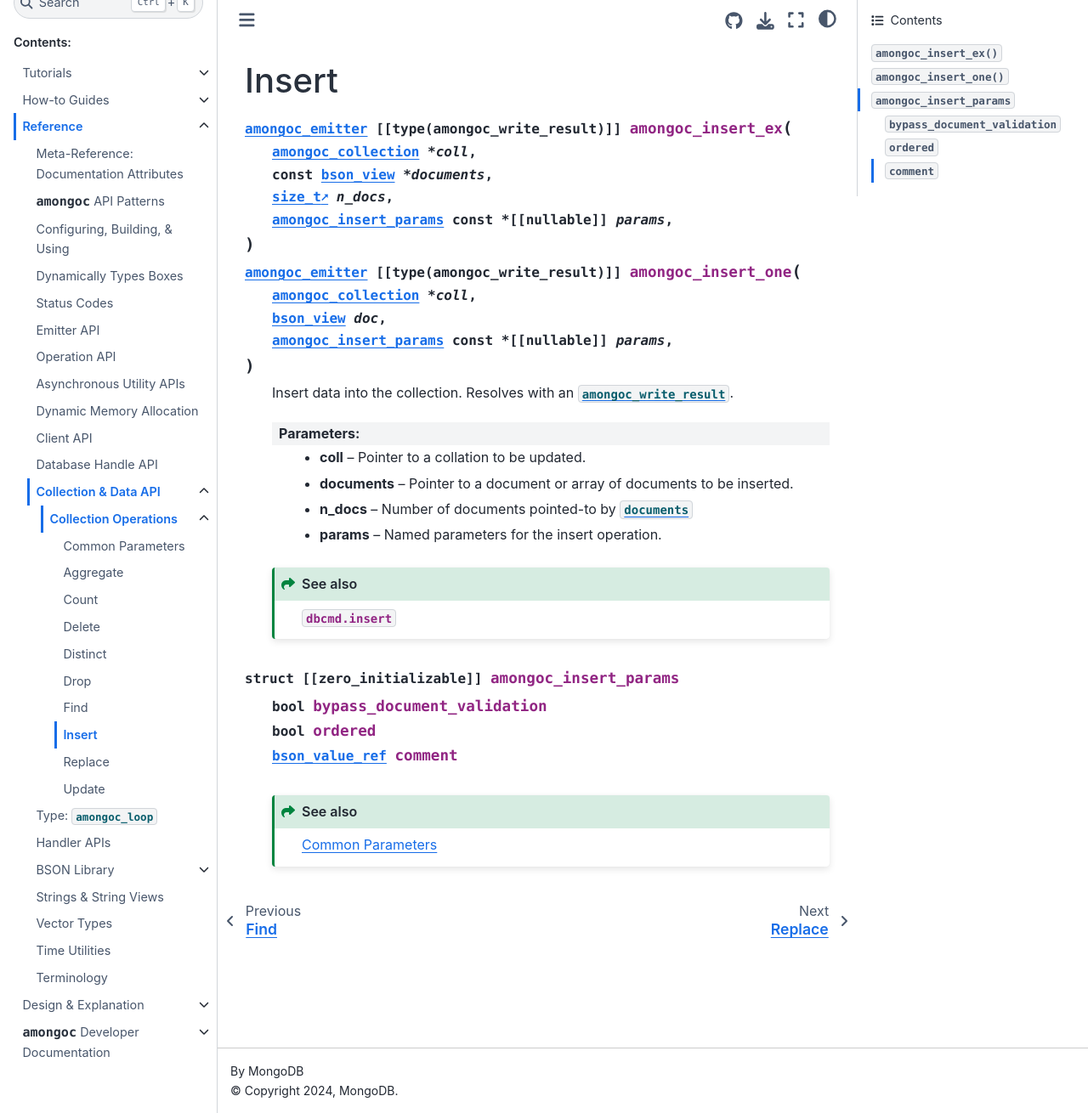
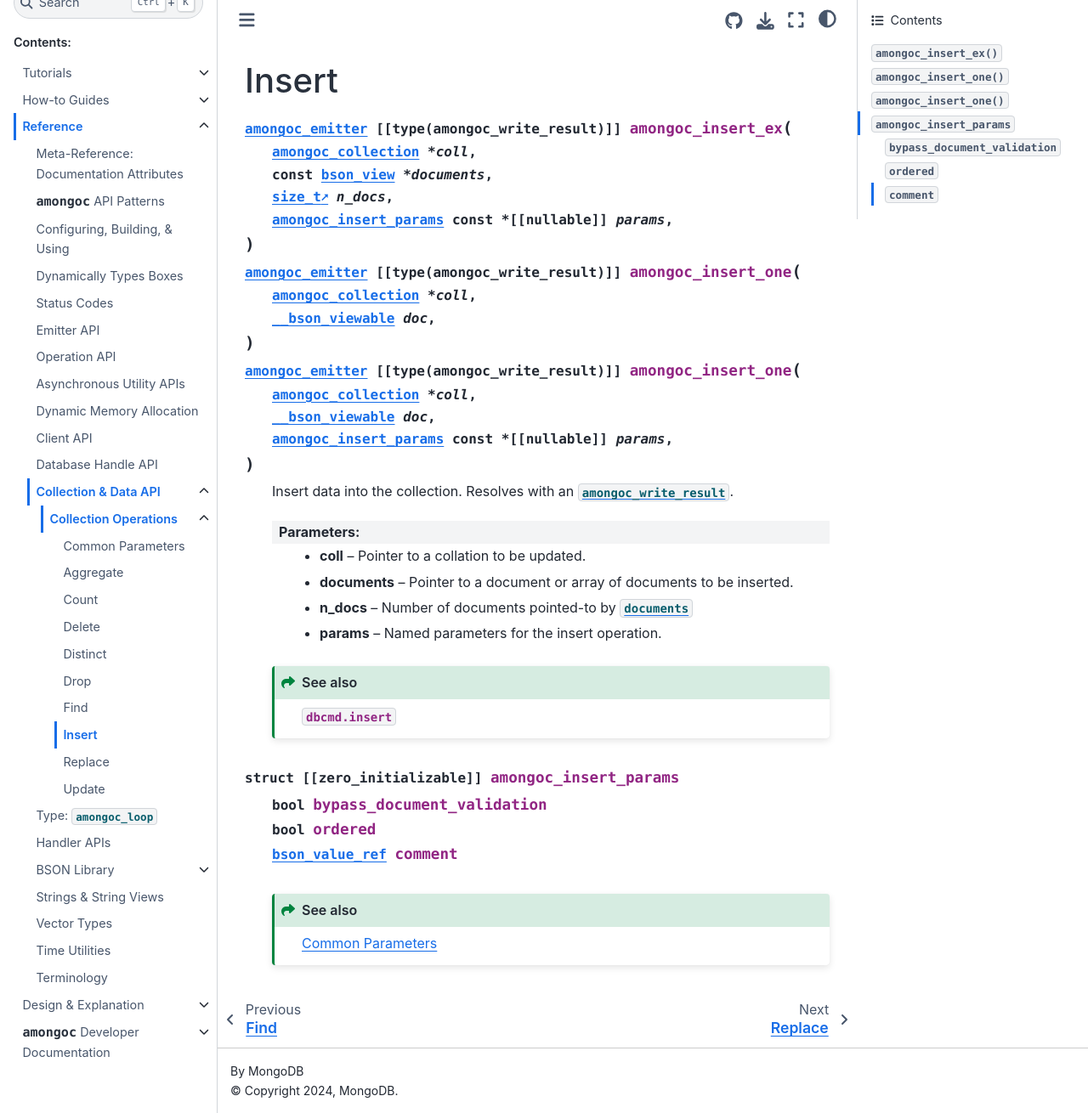
Before and after one commit to mongodb-labs/mongo-c-driver-async, a Sphinx documentation site: the page built from docs/ref/coll-ops/insert.rst, in a window 1280 px wide and 1310 px high. Shown: the whole window at 85% size. Built offline with Sphinx 7.4.7 and the Sphinx Book theme 1.1.4, drawn with Linux system fonts in a browser that asks for light colours.

Commit message:
More convenient insert_one

```diff
--- a/docs/ref/coll-ops/insert.rst
+++ b/docs/ref/coll-ops/insert.rst
@@ -4,7 +4,8 @@ Insert
 
 .. function::
   amongoc_emitter [[type(amongoc_write_result)]] amongoc_insert_ex(amongoc_collection* coll, const bson_view* documents, size_t n_docs, amongoc_insert_params const* [[nullable]] params)
-  amongoc_emitter [[type(amongoc_write_result)]] amongoc_insert_one(amongoc_collection* coll, bson_view doc, amongoc_insert_params const* [[nullable]] params)
+  amongoc_emitter [[type(amongoc_write_result)]] amongoc_insert_one(amongoc_collection* coll, __bson_viewable doc)
+  amongoc_emitter [[type(amongoc_write_result)]] amongoc_insert_one(amongoc_collection* coll, __bson_viewable doc, amongoc_insert_params const* [[nullable]] params)
 
   Insert data into the collection. Resolves with an `amongoc_write_result`.
 
```
Also changed, not shown: 2 other files.
